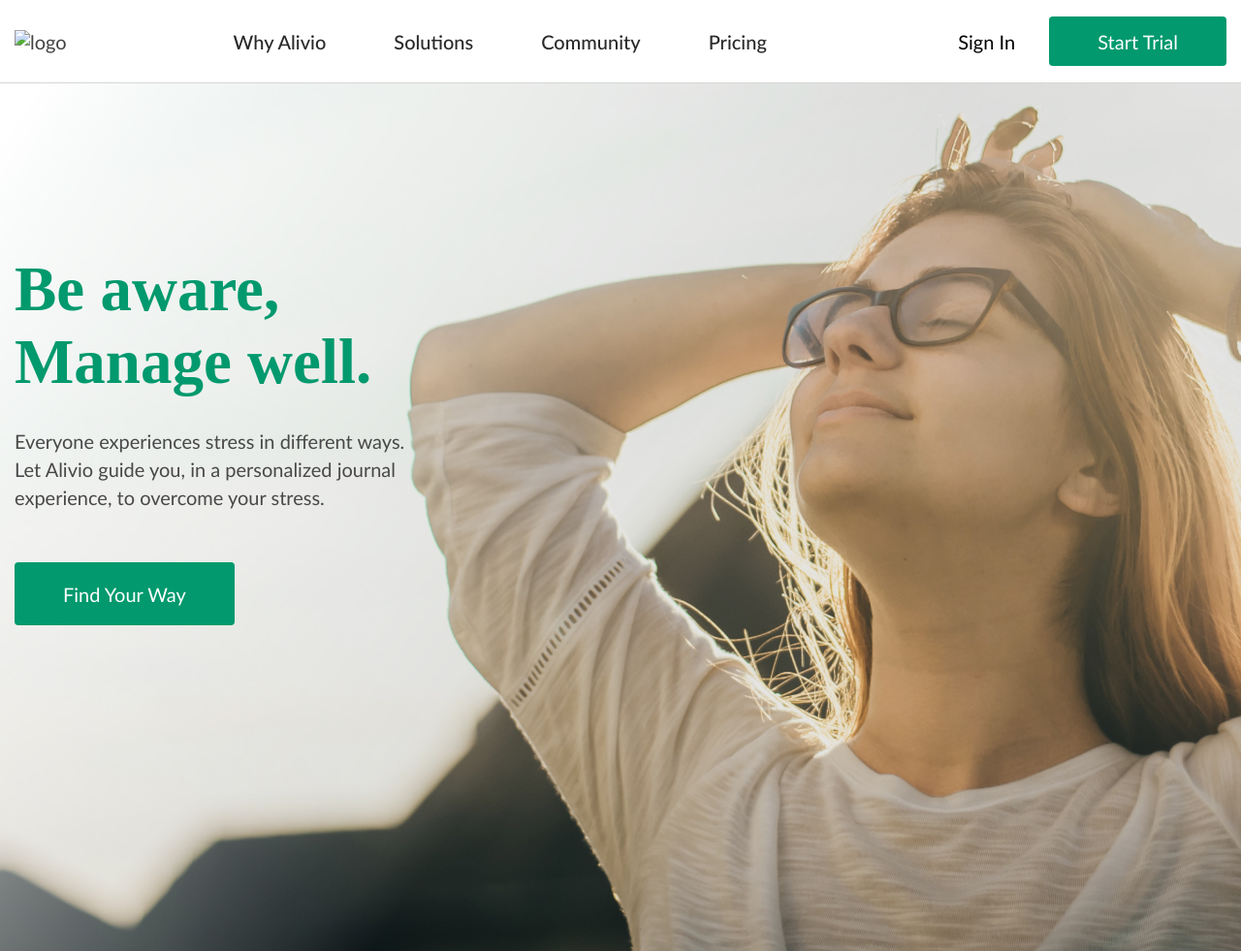
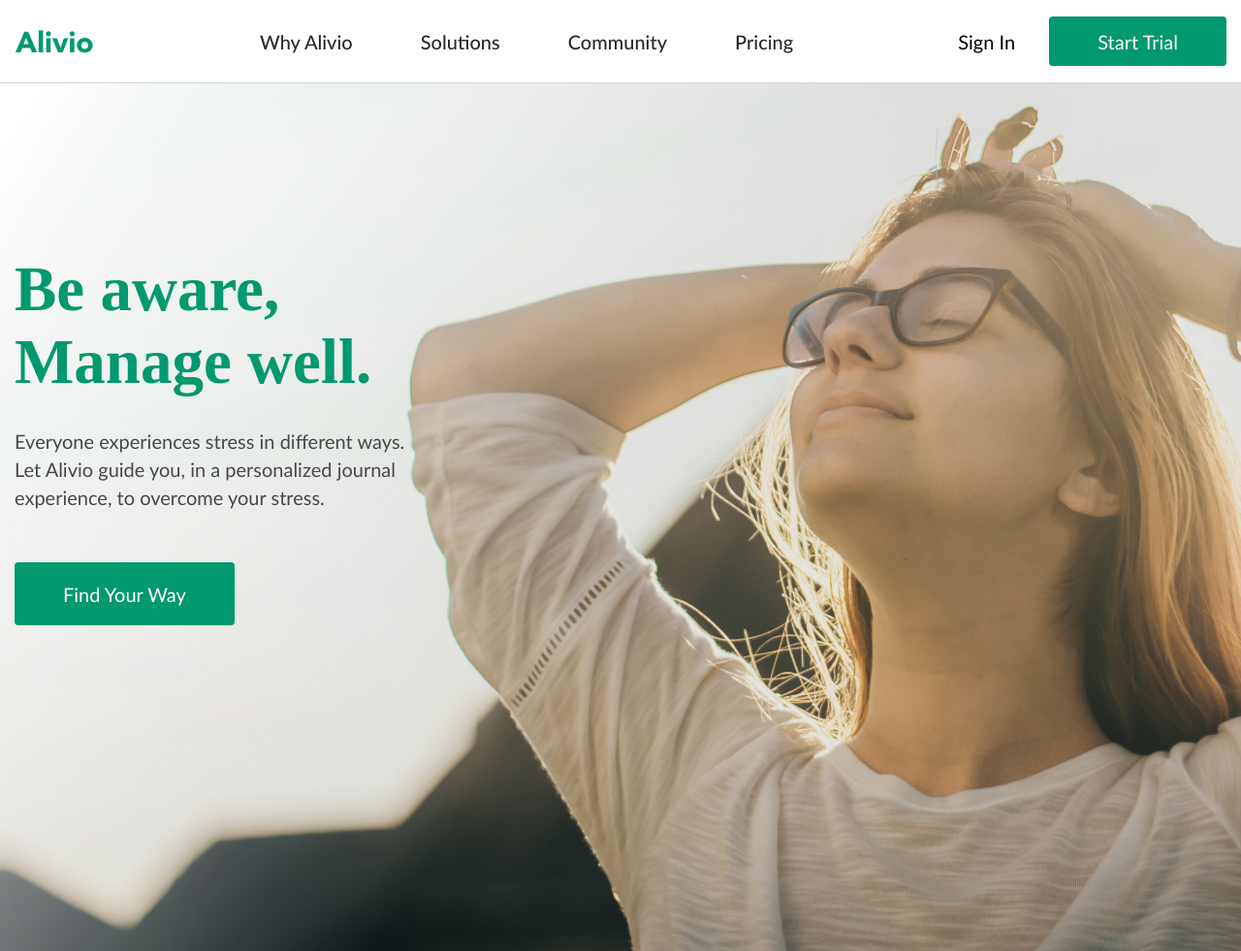
Before and after one commit to usmanow/Alivio, a plain HTML site: page index.html in a window 1280 px wide. Shown: the top 981 px of the page at 97% size. Drawn offline with Linux system fonts and the light colour scheme; the site is published under a folder, as on GitHub Pages, so addresses that start at the root find nothing.

Commit message:
add alivio project

```diff
--- a/index.html
+++ b/index.html
@@ -16,7 +16,7 @@
             <div class="container">
                 <div class="header-row">
                     <div class="header-logo">
-                        <div class="header-logo"><img src="/img/logo.svg" alt="logo"></div>
+                        <div class="header-logo"><img src="./img/logo.svg" alt="logo"></div>
                     </div>
                     <nav class="header-nav">
                         <ul>
```
